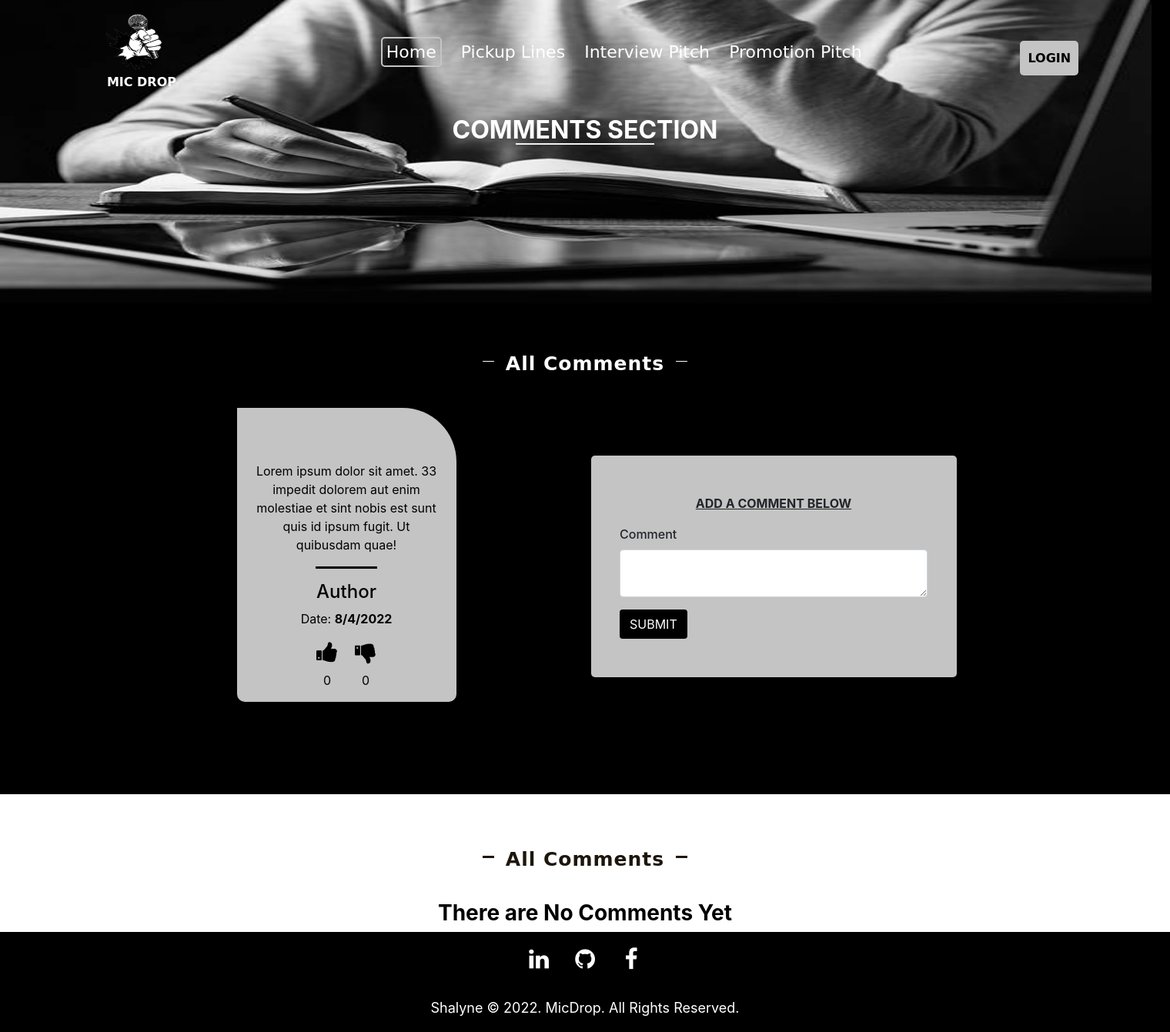
After one commit to Shalyne-Waweru/Mic-Drop, a Flask app: page /comments in a window 1520 px wide. The commit adds this page. Shown: the whole page at 77% size. Run offline with Flask 2, Linux system fonts and the light colour scheme; some libraries are stand-ins or nearby versions; some web fonts are replaced.

Commit message:
Add logic to add and display new comments

```diff
--- a/app/forms.py
+++ b/app/forms.py
@@ -19,3 +19,9 @@ class PromotionForm(FlaskForm):
     promotion = TextAreaField('Promotion Pitch', validators=[DataRequired()])
     style={ 'style': 'background-color: black; color: white; '}
     submit = SubmitField('SUBMIT',render_kw=style)
+
+class CommentForm(FlaskForm):
+
+    comment = TextAreaField('Comment', validators=[DataRequired()])
+    style={ 'style': 'background-color: black; color: white; '}
+    submit = SubmitField('SUBMIT',render_kw=style)
--- /dev/null
+++ b/app/models/comments.py
@@ -0,0 +1,27 @@
+class Comments:
+
+    all_comments = []
+
+    def __init__(self,comment):
+        self.comment = comment
+
+
+    #Appends the comment object to a class variable all_comments that is an empty list.
+    def save_comment(self):
+        Comments.all_comments.append(self)
+
+    #Clears all the Items from the list
+    @classmethod
+    def clear_comments(cls):
+        Comments.all_comments.clear()
+
+    #Get all the Comments
+    @classmethod
+    def get_comments(cls):
+
+        response = []
+
+        for comment in cls.all_comments:
+            response.append(comment)
+
+        return response
--- a/app/static/css/styles.css
+++ b/app/static/css/styles.css
@@ -498,3 +498,86 @@ body {
   margin-right: auto;
   font-weight: 500;
 }
+
+/* Comments Page Styles */
+
+/* Add Comments Section */
+.all-pickup-lines .left {
+  height: 100%;
+  background-color: #C4C4C4;
+  text-align: center;
+  padding: 0px 20px;
+  border-radius: 0px 70px 10px 10px;
+  color: black;
+  font-weight: 400;
+  margin-left: 30px;
+  margin-bottom: 50px;
+}
+
+.all-pickup-lines .col-md-5 {
+  background-color: #C4C4C4;
+  padding-bottom: 50px;
+  margin-bottom: 20px;
+  border-radius: 5px;
+}
+
+.all-pickup-lines .col-md-5 p {
+  padding-top: 50px;
+  text-decoration: underline;
+  font-weight: bold;
+  text-align: center;
+}
+
+.all-pickup-lines .col-md-5 .form {
+  width: 400px;
+  font-weight: 500;
+}
+
+/* View Comments Section */
+.comments-section {
+  height: 100%;
+  background-color: white;
+  margin-bottom: 0px;
+}
+
+.all-comments {
+  height: 100%;
+}
+
+.all-comments .container {
+  max-width: 75% !important;
+}
+
+.all-comments .col-md-5 {
+  background-color: #C4C4C4;
+  height: 200px;
+  margin-bottom: 50px;
+  padding: 0px;
+  border-radius: 5px;
+}
+
+.all-comments .col-md-5 h5 {
+  color: white;
+  background-color: black;
+  padding: 20px;
+}
+
+.all-comments .col-md-5 p {
+  margin-left: 20px;
+  margin-top: 20px;
+}
+
+.all-comments .col-md-5 hr {
+  height: 1px;
+  background-color: black;
+  margin-top: 40px;
+}
+
+.all-comments .col-md-5 h6 {
+  margin-left: 20px;
+}
+
+.comments-default {
+  color: black;
+  font-weight: bold;
+}
--- /dev/null
+++ b/app/templates/comments.html
@@ -0,0 +1,85 @@
+{% extends 'base.html' %}
+{% import "bootstrap/wtf.html" as wtf %}
+
+{% block content %}
+  <!-- Intro Section -->
+  <div class="nav-img">
+    <h2>COMMENTS SECTION</h2>
+    <hr>
+    <img src="../static/images/category-image-2.jpg">
+
+    <div class="section-header">
+      <hr class="horizontal">
+      <h2>All Comments</h2>
+      <hr class="horizontal">
+    </div>
+  </div>
+
+  <!-- Add Comments Section -->
+  <div class="all-pickup-lines">
+    <div class="container">
+      <div class="row">
+        <div class="col-md-3 left">
+          <p class="p-line">Lorem ipsum dolor sit amet. 33
+            impedit dolorem aut enim molestiae
+              et sint nobis est sunt quis id ipsum
+            fugit. Ut quibusdam quae!</p>
+          <hr>
+          <h4>Author</h4>
+          <p>Date: <strong>8/4/2022</strong></p>
+          <div class="votes">
+            <div class="upvote">
+              <i class="fa fa-thumbs-up" aria-hidden="true"></i>
+              <p>0</p>
+            </div>
+            <div class="downvote">
+              <i class="fa fa-thumbs-down" aria-hidden="true"></i>
+              <p>0</p>
+            </div>
+          </div>
+        </div>
+
+        <!-- Comment Form Section -->
+        <div class="col-md-5">
+          <p>ADD A COMMENT BELOW</p>
+
+          <div class="form">
+            {{ wtf.quick_form(comments_form) }}
+          </div>
+        </div>
+
+      </div>
+    </div>
+  </div>
+
+   <!-- All Comments Section -->
+  <div class="comments-section">
+    <div class="section-header">
+      <hr class="horizontal">
+      <h2>All Comments</h2>
+      <hr class="horizontal">
+    </div>
+
+    <div class="all-comments">
+      <div class="container">
+        <div class="row">
+          {% if all_comments %}
+            {% for com in all_comments %}
+              <div class="col-md-5">
+                <h5>Comment From: </h5>
+                <p><strong>Comment:</strong> {{com.comment}}</p>
+                <hr>
+                <h6><strong>Published Date:</strong> 8/4/2022</h6>
+              </div>
+            {% endfor %}
+
+          {% else %}
+            <h3 class="comments-default">There are No Comments Yet</h3>
+
+          {% endif %}
+        </div>
+      </div>
+    </div>
+
+  </div>
+{% endblock %}
--- a/app/templates/pickup-lines.html
+++ b/app/templates/pickup-lines.html
@@ -37,7 +37,7 @@
                 </div>
               </div>
               <div class="comment-btn">
-                <p>ADD COMMENT</p>
+                <p><a href="{{ url_for('comments') }}">ADD COMMENT</a></p>
               </div>
             </div>
           {% endfor %}
@@ -66,6 +66,5 @@
       </div>
 
     </div>
-
    </div>
 {% endblock %}
--- a/app/views.py
+++ b/app/views.py
@@ -1,11 +1,12 @@
 from flask import render_template,redirect,url_for
 from app import app
-from .models import pickup_lines,interview,promotion
-from .forms import PickupLineForm, InterviewForm, PromotionForm
+from .models import pickup_lines,interview,promotion,comments
+from .forms import PickupLineForm, InterviewForm, PromotionForm, CommentForm
 
 Pickup = pickup_lines.Pickup
 Interview = interview.Interview
 Promotion = promotion.Promotion
+Comments = comments.Comments
 
 # LANDING PAGE
 @app.route('/')
@@ -93,3 +94,26 @@ def promotion():
     promotion_pitches = Promotion.get_promotions()
 
     return render_template('promotion-pitches.html', promotion_form = promotion_form, promotion_pitches = promotion_pitches)
+
+# COMMENTS PAGE
+@app.route('/comments', methods = ['GET','POST'])
+def comments():
+
+    #Create an instance of the CommentForm class and name it comments_form
+    comments_form = CommentForm()
+
+    #The method returns True when the form is submitted and all the data has been verified by the validators
+    if comments_form.validate_on_submit():
+        #If True we gather the data from the form input fields
+        comment = comments_form.comment.data
+
+        #Create a new comment object and save it
+        new_comment = Comments(comment)
+        new_comment.save_comment()
+
+        return redirect(url_for('comments'))
+
+    #Get all the Comments
+    all_comments = Comments.get_comments()
+
+    return render_template('comments.html', comments_form = comments_form, all_comments = all_comments)
```
